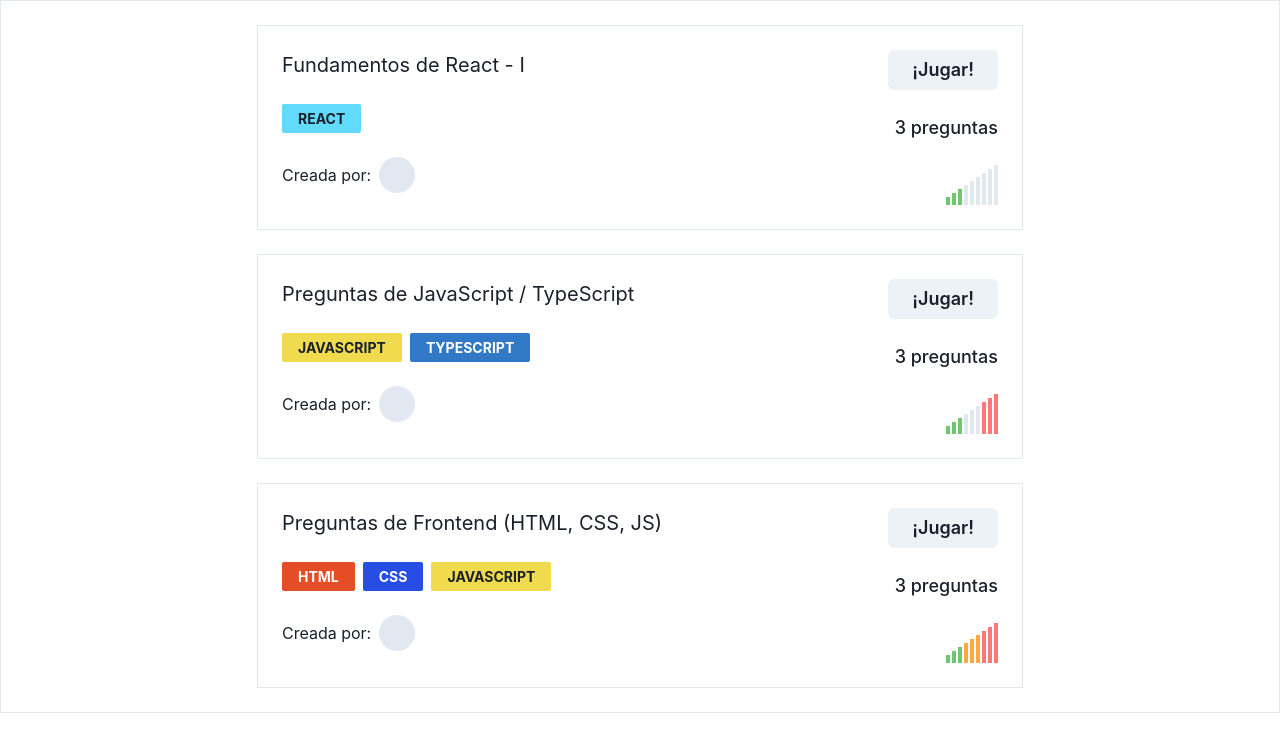
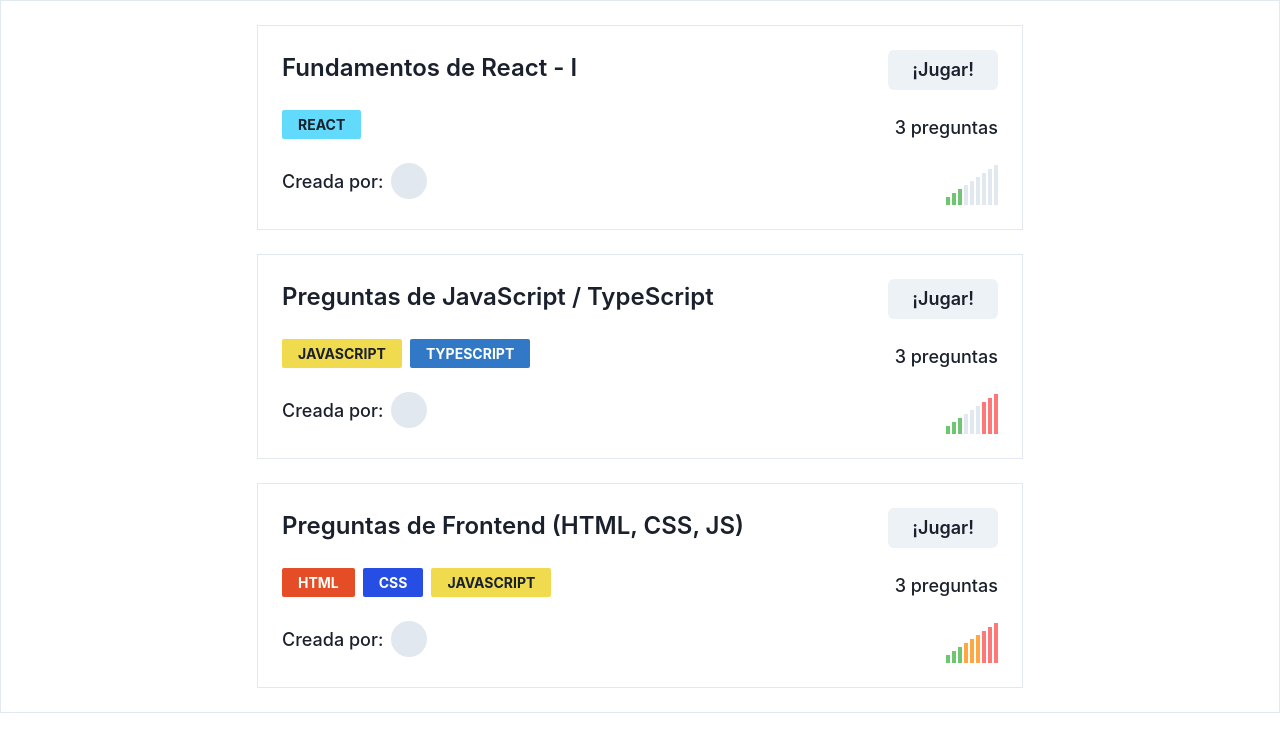
Before and after one commit to NicolasNakasone/AnswerTheTechQuestion, a React (Vite) app in the folder client/: page /trivias in a window 1280 px wide. Shown: the top 752 px of the page. Built offline with nearby package versions, Linux system fonts and the light colour scheme.

Commit message:
fix(size): modified fontSize of some texts

```diff
--- a/client/src/pages/featuredTrivia/index.tsx
+++ b/client/src/pages/featuredTrivia/index.tsx
@@ -17,9 +17,17 @@ const TriviaCard = ({ trivia }: { trivia: Trivia }): JSX.Element => {
   return (
     <CardWrapper>
       <Box sx={{ display: 'flex', flexDirection: 'column', gap: '24px' }}>
-        <Text sx={{ fontSize: '20px' }}>{trivia.title}</Text>
+        <Text sx={{ fontSize: '24px', fontWeight: '600' }}>{trivia.title}</Text>
         <ListCategories categories={trivia.categories} />
-        <Text sx={{ display: 'flex', alignItems: 'center', gap: '8px' }}>
+        <Text
+          sx={{
+            display: 'flex',
+            alignItems: 'center',
+            gap: '8px',
+            fontSize: '18px',
+            fontWeight: '500',
+          }}
+        >
           {`Creada por: `}
           {/* Reemplazar por imagen del usuario */}
           <span
```
